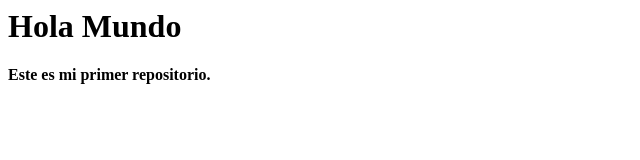
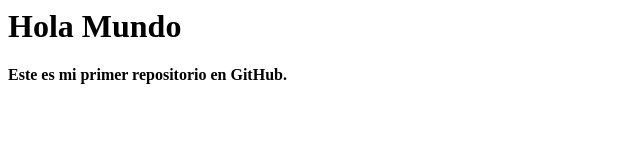
Before and after one commit to fatimareyesesp/Repo1, a plain HTML site: page index.html in a window 1280 px wide. Shown: the full height of the page, 0-640 px from the left. Drawn offline with Linux system fonts and the light colour scheme.

Commit message:
Actualicé descripción en index.html
Agregué "en GitHub".

```diff
--- a/index.html
+++ b/index.html
@@ -9,7 +9,7 @@
       Hola Mundo
     </h1>
     <h4>
-      Este es mi primer repositorio.
+      Este es mi primer repositorio en GitHub.
     </h4>
   </body>
 </html>
```
